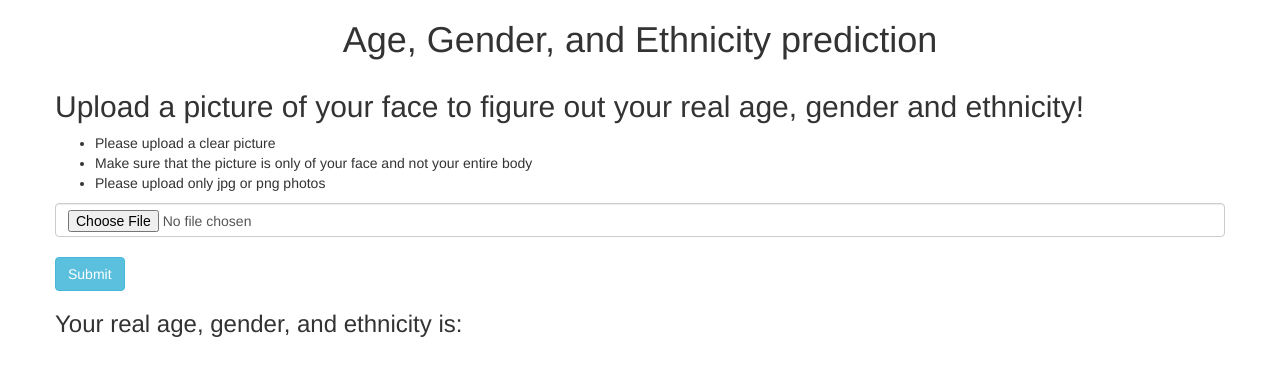
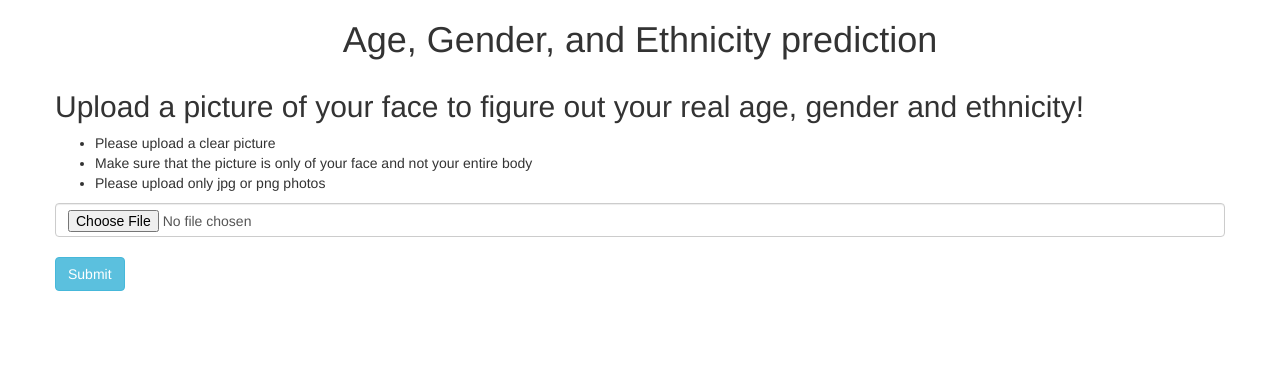
Before and after one commit to arjuns238/Age_Gender_Ethnicity_Prediction, a Flask app: page / in a window 1280 px wide. Shown: the top 376 px of the page. Run offline with Flask 2, Linux system fonts and the light colour scheme; some libraries are stand-ins or nearby versions.

Commit message:
Update index.html

```diff
--- a/templates/index.html
+++ b/templates/index.html
@@ -27,8 +27,9 @@
             <input type="submit" value="Submit" class="btn btn-info">
         </p>
     </form>
+
+    {% if age %}
     <h3>Your real age, gender, and ethnicity is:</h3>
-    {% if age %}
     <p> Age = {{age}} </p>
     {% endif %}
     {% if gender %}
```
